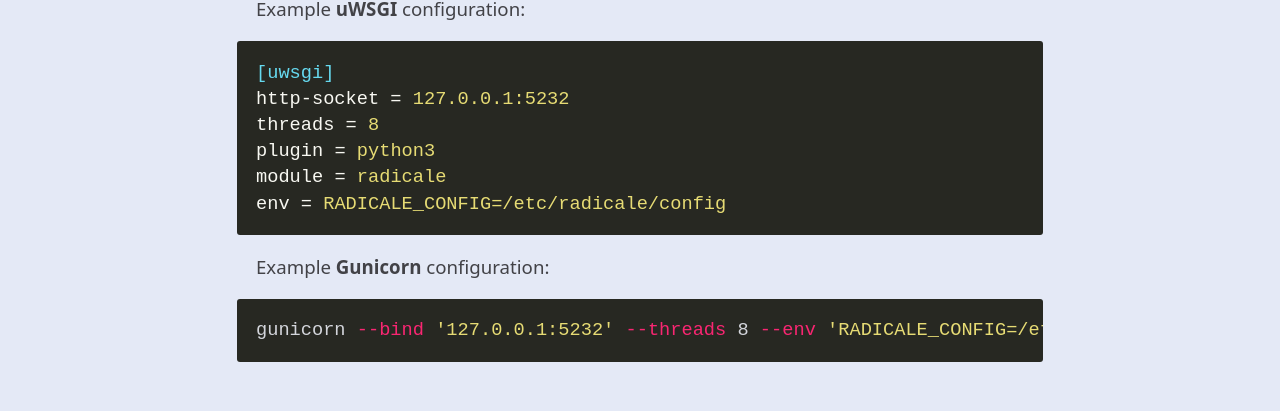
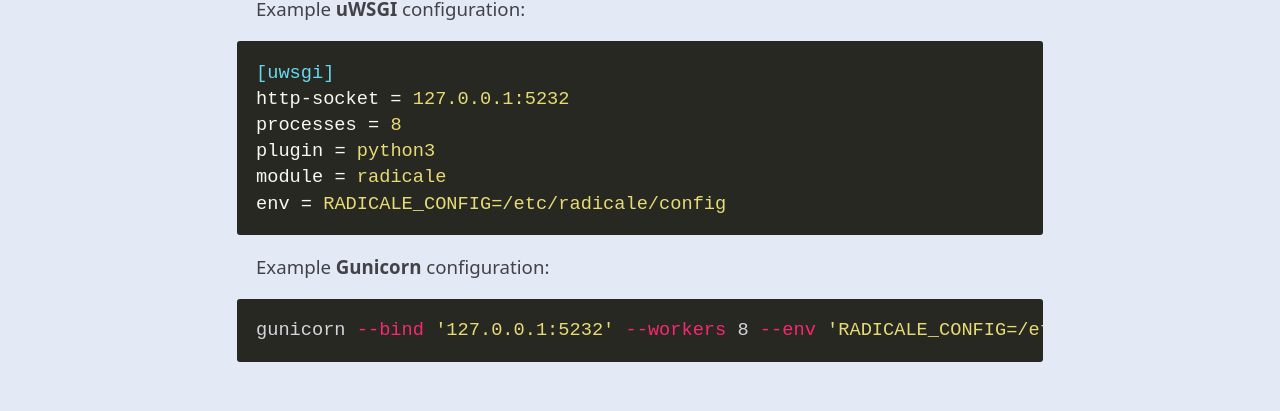
Before and after one commit to Kozea/Radicale, a Jekyll site: the page built from wsgi.md, in a window 1280 px wide. Shown: the part 536-947 px from the top of the page. Built offline with Jekyll 4.4.1, drawn with Linux system fonts in a browser that asks for light colours.

Commit message:
Use processes instead of threads

````diff
--- a/wsgi.md
+++ b/wsgi.md
@@ -20,7 +20,7 @@
 ```ini
 [uwsgi]
 http-socket = 127.0.0.1:5232
-threads = 8
+processes = 8
 plugin = python3
 module = radicale
 env = RADICALE_CONFIG=/etc/radicale/config
@@ -29,7 +29,7 @@
 Example **Gunicorn** configuration:
 
 ```shell
-gunicorn --bind '127.0.0.1:5232' --threads 8 --env 'RADICALE_CONFIG=/etc/radicale/config' radicale
+gunicorn --bind '127.0.0.1:5232' --workers 8 --env 'RADICALE_CONFIG=/etc/radicale/config' radicale
 ```
 
 ## Manage user accounts with the WSGI server
````
